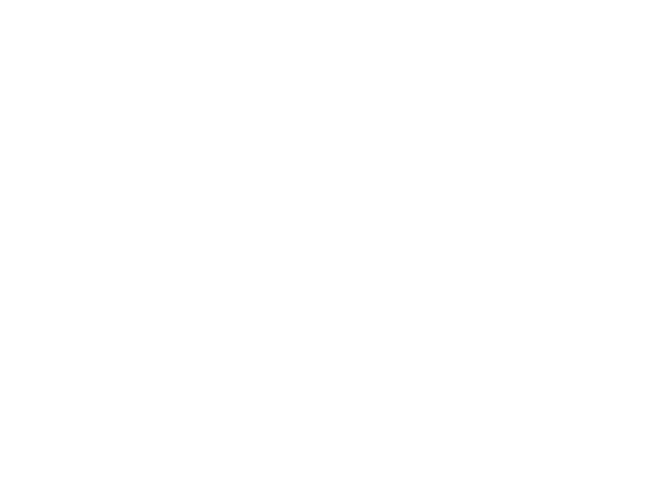
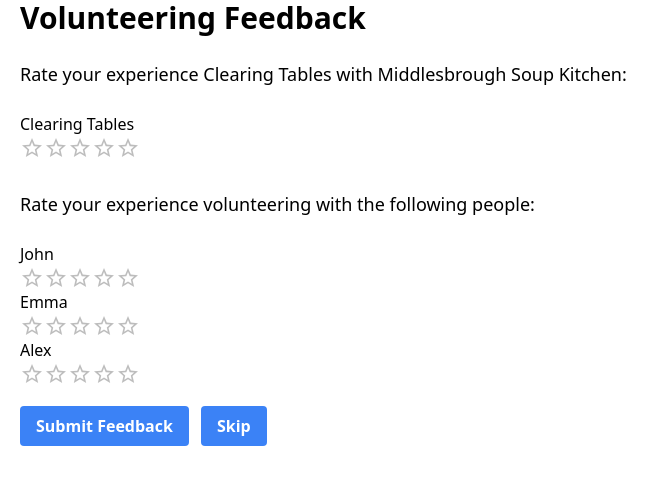
Before and after one commit to Sirderyl/Team-Project-and-Proffesionalism, a React (Vite) app in the folder Volunteering/: page /feedback in a window 1280 px wide. Before the commit this address had no page. Shown: the top 484 px of the page, without its empty margins (0-670 px from the left). Built offline with nearby package versions, Linux system fonts and the light colour scheme.

Commit message:
Created Volunteering Feedback Form.
Todo: Add picture of the task being rated to the feedback form.

```diff
--- a/Volunteering/src/App.jsx
+++ b/Volunteering/src/App.jsx
@@ -3,6 +3,7 @@ import { useState } from 'react'
 import Home from './pages/Home'
 import AccountDetails from './pages/AccountDetails'
 import AddScheduleRecord from './pages/AddScheduleRecord'
+import Feedback from './pages/Feedback'
 
 function App() {
 
@@ -25,6 +26,7 @@ function App() {
         <Route path='/' element={<Home />} />
         <Route path='/account-details' element={<AccountDetails scheduleRecords={scheduleRecords} />} />
         <Route path='/account-details/add-schedule-record' element={<AddScheduleRecord scheduleRecords={scheduleRecords} />} />
+        <Route path='/feedback' element={<Feedback />} />
       </Routes>
     </div>
   )
--- /dev/null
+++ b/Volunteering/src/pages/Feedback.jsx
@@ -0,0 +1,23 @@
+import { Rating } from "@mui/material"
+
+function Feedback() {
+    return (
+        <div>
+            <h1 className="text-3xl font-bold mb-3 ml-5">Volunteering Feedback</h1>
+            <p className="text-lg mt-6 ml-5">Rate your experience Clearing Tables with Middlesbrough Soup Kitchen:</p>
+            <p className="ml-5 mt-6">Clearing Tables</p><Rating className="ml-5"></Rating>
+            <p className="text-lg mt-6 ml-5">Rate your experience volunteering with the following people:</p>
+            <div className="flex flex-col ml-5 mt-6">
+                    <p>John</p><Rating></Rating>
+                    <p>Emma</p><Rating></Rating>
+                    <p>Alex</p><Rating></Rating>
+                </div>
+            <div className="flex flex-row ml-5">
+                <button className="bg-blue-500 hover:bg-blue-700 text-white font-bold py-2 px-4 rounded mt-5">Submit Feedback</button>
+                <button className="bg-blue-500 hover:bg-blue-700 text-white font-bold py-2 px-4 rounded mt-5 ml-3">Skip</button>
+            </div>
+        </div>
+    )
+}
+
+export default Feedback
```
